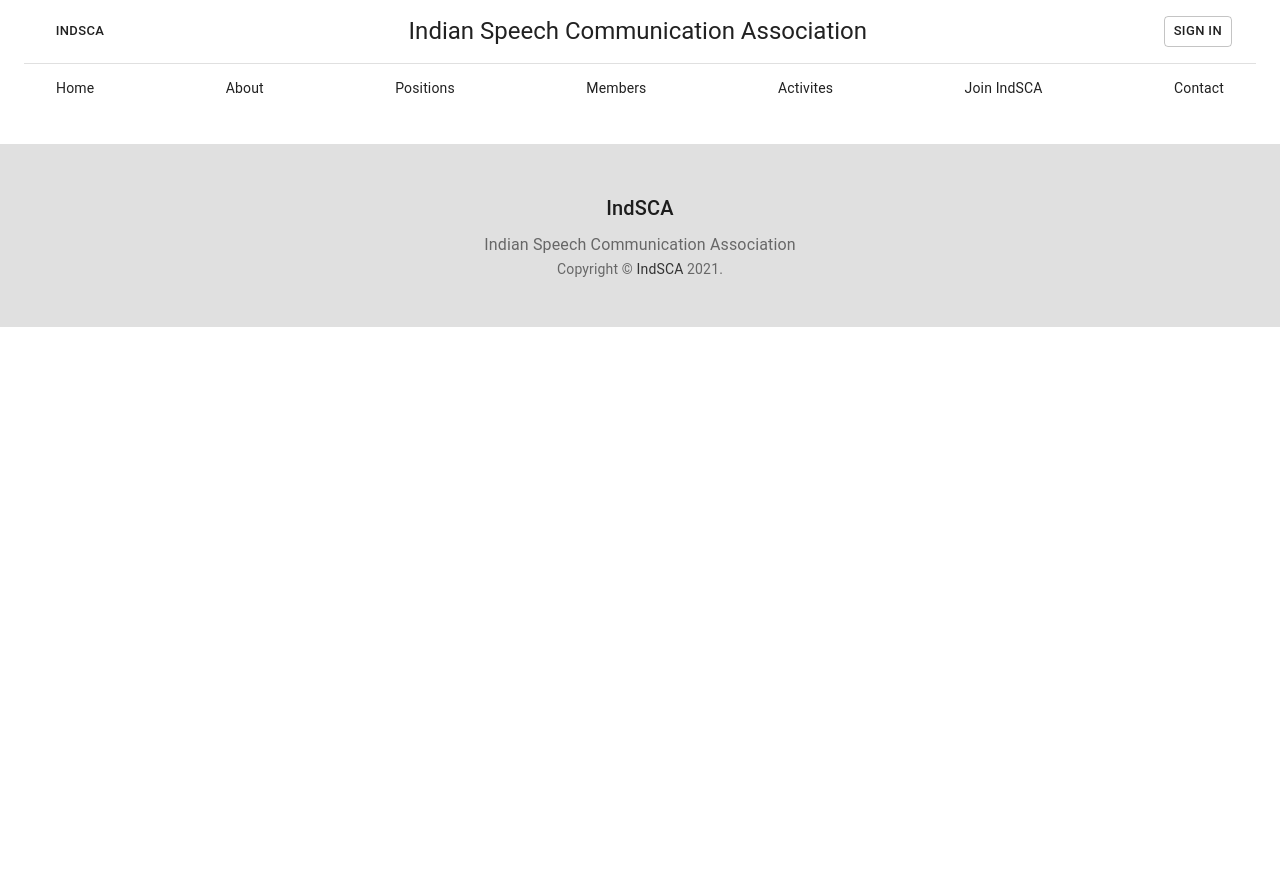
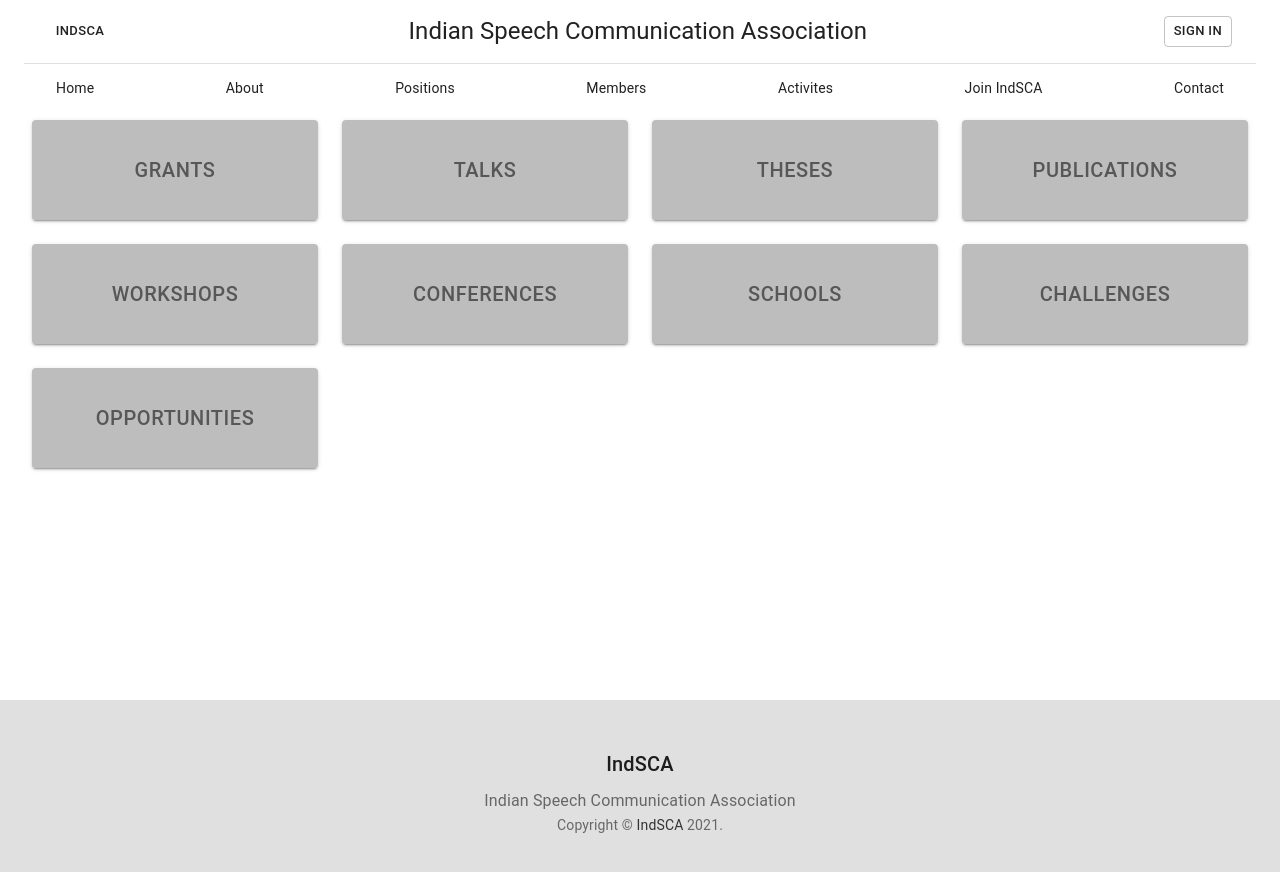
Before and after one commit to vaguebrownfox/indsca-web, a React (Create React App) app: page /activities in a window 1280 px wide. Shown: the top 872 px of the page. Before the commit the page ends 800 px from the top, so only its background shows below. Built offline with nearby package versions, Linux system fonts and the light colour scheme; no server answers.

Commit message:
activities and ui fixes

```diff
--- a/src/App.js
+++ b/src/App.js
@@ -10,6 +10,7 @@
 import Footer from "./components/pieces/Footer";
 import About from "./components/pages/About";
 import Positions from "./components/pages/Positions";
+import Activities from "./components/pages/Activities";
 
 // UI Constants
 import {
@@ -32,6 +33,11 @@
 						<Route path="/" exact component={Home} />
 						<Route path="/about" exact component={About} />
 						<Route path="/positions" exact component={Positions} />
+						<Route
+							path="/activities"
+							exact
+							component={Activities}
+						/>
 					</Switch>
 				</Container>
 				<Footer title={headerTag} description={headerTitle} />
--- /dev/null
+++ b/src/components/pages/Activities.js
@@ -0,0 +1,100 @@
+import React from "react";
+
+// MUI
+import { makeStyles } from "@material-ui/core/styles";
+import Button from "@material-ui/core/Button";
+import Grid from "@material-ui/core/Grid";
+
+const useStyles = makeStyles((theme) => ({
+	root: {
+		height: "100%",
+		minHeight: "70vh",
+		margin: theme.spacing(1),
+	},
+	button: {
+		minHeight: 100,
+		width: "100%",
+		padding: theme.spacing(4),
+		backgroundColor: theme.palette.grey[400],
+		color: theme.palette.text.secondary,
+
+		fontSize: "2.5vmin",
+	},
+}));
+
+const Activities = () => {
+	const classes = useStyles();
+
+	const onActivitySelect = (item) => {
+		console.log("Activity item", item);
+	};
+
+	return (
+		<div className={classes.root}>
+			<Grid container spacing={3}>
+				{activities.map((activity, i) => (
+					<Grid key={i} item md={3} xs={12} alignItems="stretch">
+						<Button
+							className={classes.button}
+							variant="contained"
+							onClick={() => onActivitySelect(activity)}
+							href={activity.path}
+						>
+							{activity.title}
+						</Button>
+					</Grid>
+				))}
+			</Grid>
+		</div>
+	);
+};
+
+const activities = [
+	{
+		title: "Grants",
+		tag: "grants",
+		path: "/activities/grants",
+	},
+	{
+		title: "Talks",
+		tag: "talks",
+		path: "/activities/talks",
+	},
+	{
+		title: "Theses",
+		tag: "theses",
+		path: "/activities/theses",
+	},
+	{
+		title: "Publications",
+		tag: "publications",
+		path: "/activities/publications",
+	},
+	{
+		title: "Workshops",
+		tag: "workshops",
+		path: "/activities/workshops",
+	},
+	{
+		title: "Conferences",
+		tag: "conferences",
+		path: "/activities/conferences",
+	},
+	{
+		title: "Schools",
+		tag: "schools",
+		path: "/activities/schools",
+	},
+	{
+		title: "Challenges",
+		tag: "challenges",
+		path: "/activities/challenges",
+	},
+	{
+		title: "Opportunities",
+		tag: "opportunities",
+		path: "/activities/opportunities",
+	},
+];
+
+export default Activities;
--- a/src/components/pages/Positions.js
+++ b/src/components/pages/Positions.js
@@ -11,16 +11,10 @@
 import Typography from "@material-ui/core/Typography";
 
 const useStyles = makeStyles((theme) => ({
-	root: {
-		flexGrow: 1,
-	},
 	paper: {
-		backgroundColor: theme.palette.grey[200],
 		height: "100%",
 		minHeight: "70vh",
-		padding: theme.spacing(4),
-		margin: theme.spacing(4),
-		color: theme.palette.text.secondary,
+		margin: theme.spacing(1),
 	},
 
 	cardroot: {
@@ -69,11 +63,11 @@
 	const [positions] = useCollectionData(positionQuery);
 
 	return (
-		<div>
-			<Paper className={classes.paper}>
+		<div className={classes.paper}>
 			<Grid container spacing={3}>
 				{positions &&
 					positions.map((pos, i) => (
+						<Grid item lg={4} md={5} xs={12}>
 							<ProfileCard
 								key={i}
 								name={pos.name}
@@ -81,9 +75,9 @@
 								affliation={pos.affliation}
 								imageLink={pos.imageLink}
 							/>
+						</Grid>
 					))}
 			</Grid>
-			</Paper>
 		</div>
 	);
 };
@@ -94,7 +88,6 @@
 const ProfileCard = ({ name, position, affliation, imageLink }) => {
 	const classes = useStyles();
 	return (
-		<Grid item lg={4} md={5} xs={12}>
 		<Card className={classes.card}>
 			<Grid
 				container
@@ -140,7 +133,6 @@
 				</Grid>
 			</Grid>
 		</Card>
-		</Grid>
 	);
 };
 
--- a/src/components/pieces/MainFeaturedPost.js
+++ b/src/components/pieces/MainFeaturedPost.js
@@ -18,7 +18,7 @@
 	},
 	bgImage: {
 		position: "absolute",
-		width: "100%",
+		width: "auto",
 		height: "auto",
 	},
 	overlay: {
```
Also changed, not shown: src/components/pages/Members.js (added, +148 -0 lines). Lines whose indentation alone changed are shown as unchanged.
